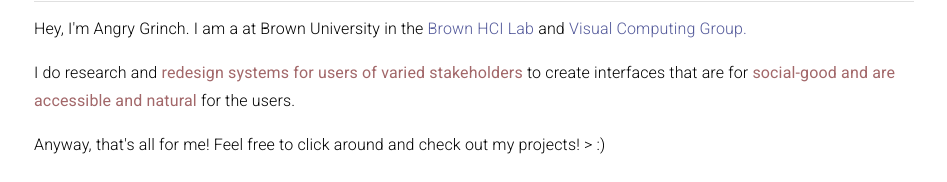
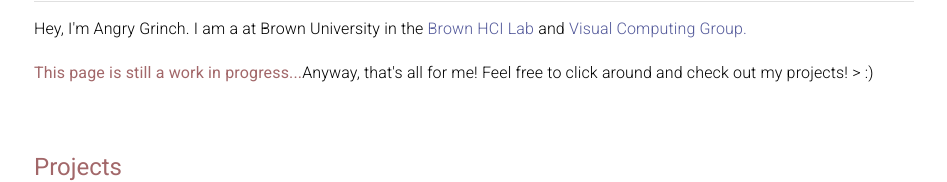
Before and after one commit to g1isgone/g1isgone.github.io, a React (Create React App) app: page / in a window 1280 px wide. Shown: the part 173-355 px from the top of the page, without its empty margins (166-1113 px from the left). Built offline with nearby package versions, Linux system fonts and the light colour scheme.

Commit message:
Update AboutMe.js

```diff
--- a/src/components/AboutMe.js
+++ b/src/components/AboutMe.js
@@ -12,9 +12,7 @@ export default function AboutMe() {
       <Link href={pageData.aboutMe.advisor2.labRef} color="#53599A" underline="hover"> {pageData.aboutMe.advisor2.labName}. </Link>
 
       <p></p>
-      I do research and <Typography display="inline" sx={{color:"#A26769"}}> redesign systems for users of varied stakeholders </Typography> to
-      create interfaces that are for <Typography display="inline" sx={{color:"#A26769"}}> social-good and are accessible and natural </Typography> for the users.
-      <p></p>
+       <Typography display="inline" sx={{color:"#A26769"}}> This page is still a work in progress...</Typography>
       Anyway, that's all for me! Feel free to click around and check out my projects! > :)
     </Typography>
     </div>
```
